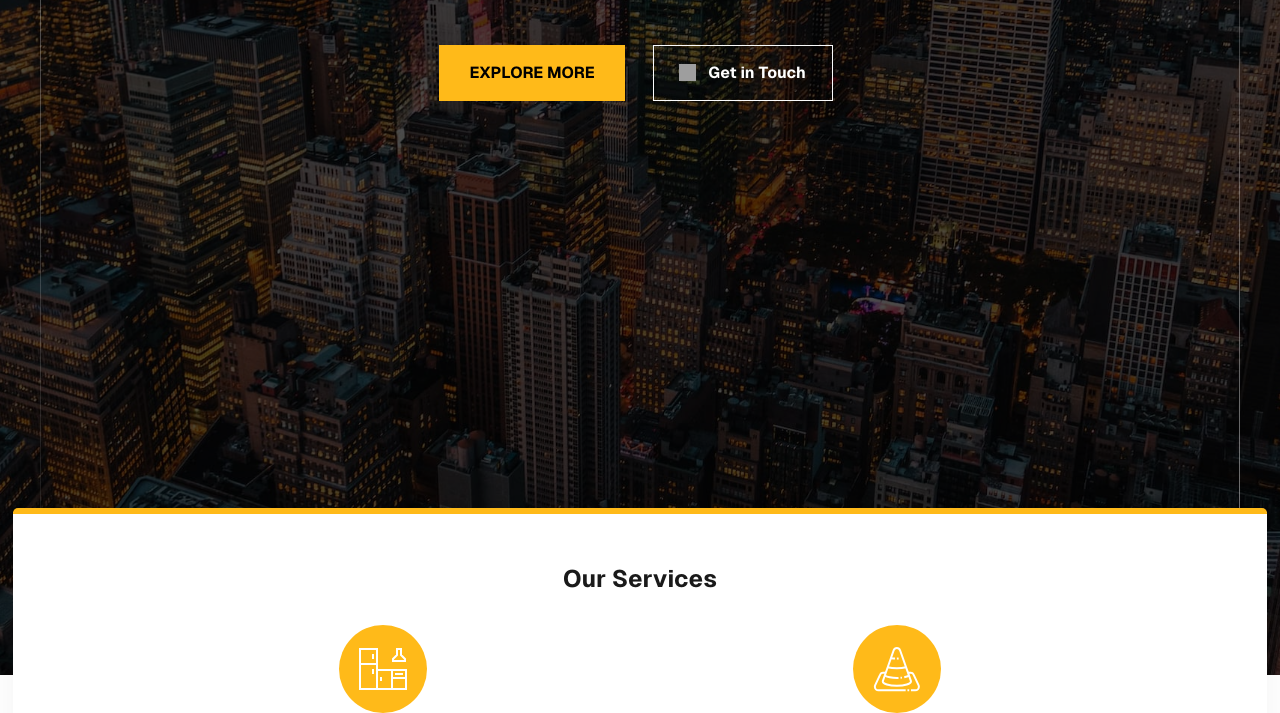
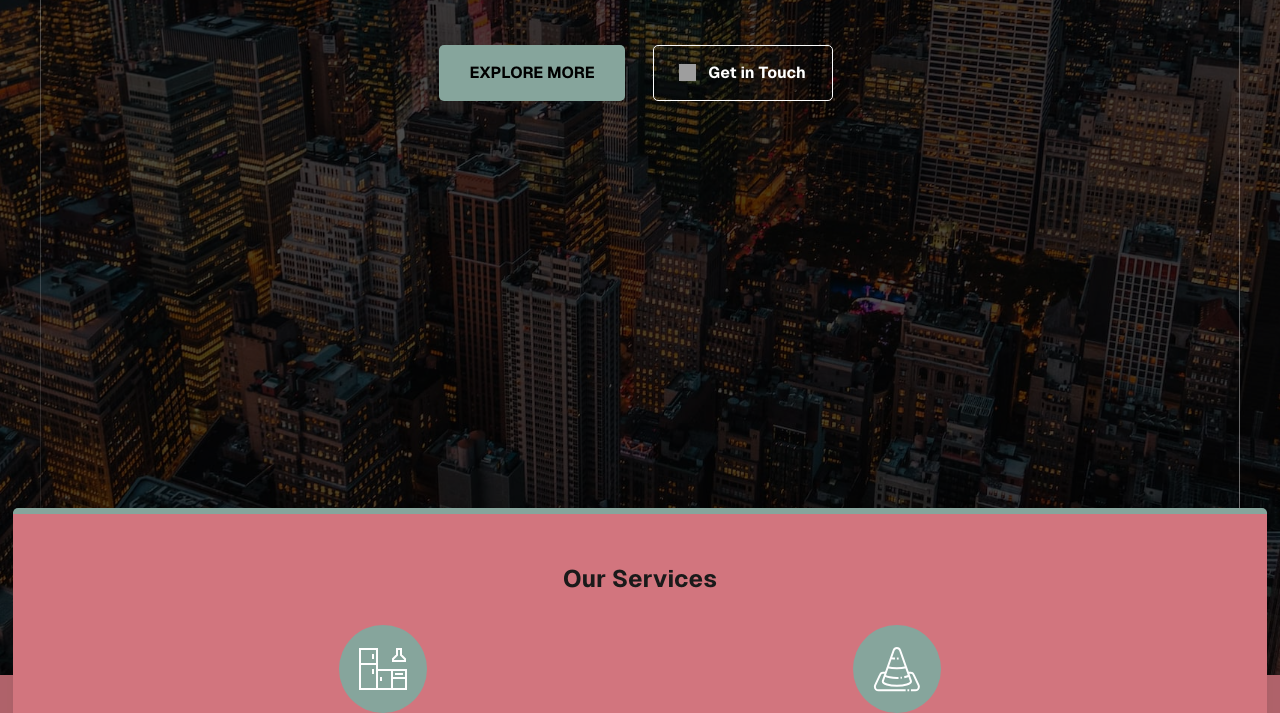
Before and after one commit to dadeeley67/orsar-engineering, an Eleventy site: page src/index.html in a window 1280 px wide. Shown: the part 524-1237 px from the top of the page. Built offline with nearby package versions, Linux system fonts and the light colour scheme; Eleventy itself is replaced by a stand-in of ours; files that its build step writes are made by us from their sources; grey boxes are pictures that could not be loaded.

Commit message:
added new color scheme and some button improvements

```diff
--- a/src/assets/sass/critical.scss
+++ b/src/assets/sass/critical.scss
@@ -152,6 +152,7 @@
             align-items: center;
             position: relative;
             z-index: 1;
+            border-radius: 5px;
 
             &:before {
                 content: "";
@@ -169,6 +170,7 @@
                 transform: scaleX(0);
                 transition: transform 0.3s;
                 transform-origin: left;
+                border-radius: 5px;
             }
 
             &:hover {
@@ -261,7 +263,7 @@
         margin-top: calc(-167 / 16 * 1em);
         margin-bottom: calc(50 / 16 * 1em);
         padding: calc(50 / 16 * 1em) calc(20 / 16 * 1em);
-        background: #fff;
+        background: var(--bodyBackgroundLight);
         box-shadow: 0px 20px 40px rgba(0, 0, 0, 0.05);
         border-top: calc(6 / 16 * 1em) solid var(--primary);
         border-radius: calc(5 / 16 * 1em);
--- a/src/assets/sass/root.scss
+++ b/src/assets/sass/root.scss
@@ -11,13 +11,17 @@
 @media only screen and (min-width: 0em) {
     // Website colors
     :root {
-        --primary: #ffba19;
-        --primaryLight: #ffd675;
-        --secondary: #426770;
-        --secondaryLight: #001f3f;
+        --primary: #86a59c;
+        --primaryLight: #86a68d;
+        --secondary: #a3c4aa;
+        --secondaryLight: #8ca992;
         --headerColor: #1a1a1a;
-        --bodyTextColor: #4e4b66;
+        --bodyTextColor: #000000;
         --bodyTextColorWhite: #fafbfc;
+        --bodyBackground: #b2646c;
+        --bodyBackgroundLight: #d2757e;
+        --footer: #95595f;
+        --navigation: #b2646c;
 
         /* 13px - 16px */
         --topperFontSize: clamp(0.8125rem, 1.6vw, 1rem);
@@ -68,6 +72,7 @@
         width: auto;
         height: calc(50 / 16 * 1rem);
         padding: 0 calc(30 / 16 * 1rem);
+        border-radius: 5px;
 
         // Transition Properties
         color: #000;
@@ -99,6 +104,7 @@
             left: 0;
             z-index: -1;
             transition: width 0.3s;
+            border-radius: 5px;
         }
     }
 }
@@ -140,6 +146,7 @@
         padding: 0;
         color: var(--bodyTextColor);
         overflow-x: hidden;
+        background-color: var(--bodyBackground);
     }
 
     *,
@@ -315,7 +322,7 @@
         /* prevents padding from affecting height and width */
         box-sizing: border-box;
         padding: calc(12 / 16 * 1rem) calc(16 / 16 * 1rem);
-        background-color: #fff;
+        background-color: var(--navigation);
         box-shadow: rgba(149, 157, 165, 0.2) 0px 8px 24px;
         position: fixed;
         z-index: 10000;
@@ -461,7 +468,7 @@
 
         .cs-ul-wrapper {
             height: 100vh;
-            background-color: #fff;
+            background-color: var(--navigation);
             box-shadow: inset rgba(0, 0, 0, 0.2) 0px 8px 24px;
             opacity: 0;
             position: absolute;
@@ -830,7 +837,7 @@
         /* prevents padding from affecting height and width */
         box-sizing: border-box;
         padding: 0 calc(16 / 16 * 1rem);
-        background-color: #fff;
+        background-color: var(--navigation);
         box-shadow: rgba(149, 157, 165, 0.2) 0px 8px 24px;
         position: fixed;
         z-index: 10000;
@@ -1056,6 +1063,7 @@
     #cta {
         padding: calc(50 / 16 * 1rem) 0;
         position: relative;
+        z-index: 1;
 
         &:before {
             content: "";
@@ -1202,7 +1210,7 @@
     #footer {
         font-size: min(4vw, 1.2em);
         padding: calc(84 / 16 * 1rem) 0 calc(20 / 16 * 1rem);
-        background: #1c1c1c;
+        background: var(--footer);
 
         .left-section {
             text-align: center;
```
Also changed, not shown: src/assets/css/critical.css, src/assets/css/root.css, 2 other files.
